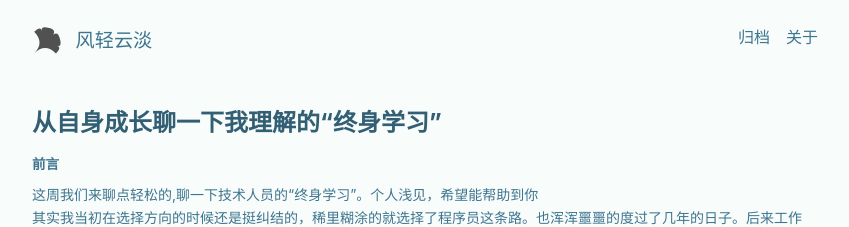
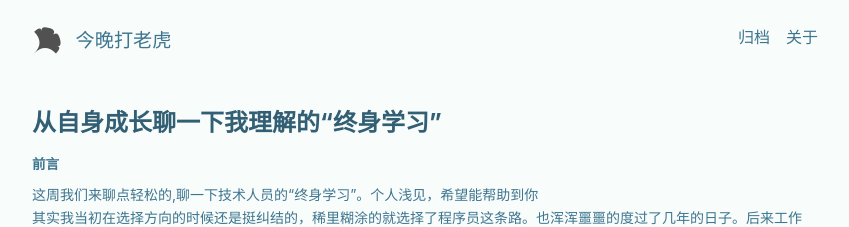
Before and after one commit to zhaodezhen/dezhen.github.io, a Jekyll site: the page built from index.html, in a window 1280 px wide and 900 px high. Shown: the top 227 px of the window, without its empty margins (215-1064 px from the left). Built offline with Jekyll 4.4.1, drawn with Linux system fonts in a browser that asks for light colours; nearby versions of some CDN libraries; the list of posts is cut into pages by our own code; comment, search, counter and statistics services are not loaded; some of the changed text lies outside the part shown.

Commit message:
update website name

```diff
--- a/_config.yml
+++ b/_config.yml
@@ -19,7 +19,7 @@
 text_skin: forest # "default" (default), "dark", "forest", "ocean", "chocolate", "orange"
 url     : # the base hostname & protocol for your site e.g. https://www.someone.com
 baseurl : # does not include hostname
-title   : 风轻云淡
+title   : 今晚打老虎
 description: > # this means to ignore newlines until "Language & timezone"
   You never know what you don't know.
 
```
